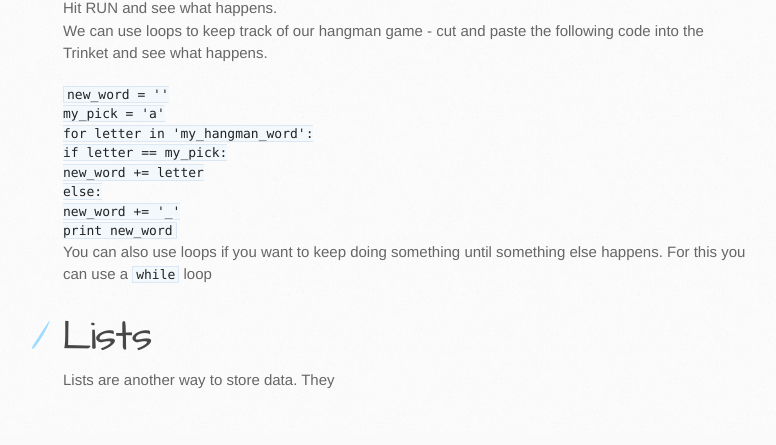
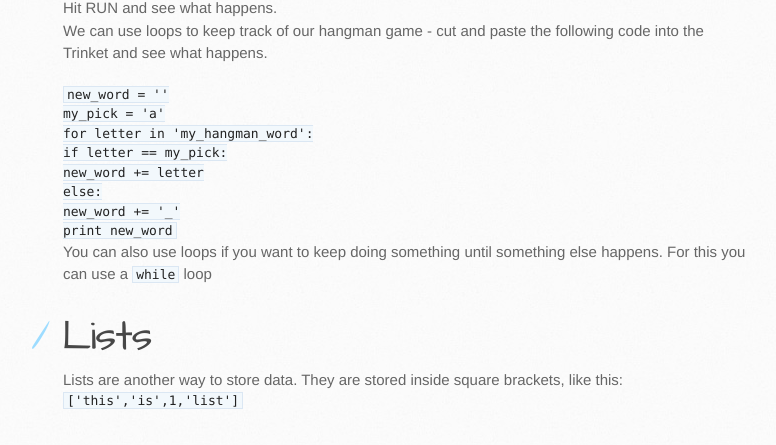
Before and after one commit to Jessica-Grant/Jessica-Grant.github.io, a plain HTML site: page python_intro.html in a window 1280 px wide. Shown: the part 3710-4155 px from the top of the page, without its empty margins (107-883 px from the left). Drawn offline with Linux system fonts and the light colour scheme.

Commit message:
Update python_intro.html

```diff
--- a/python_intro.html
+++ b/python_intro.html
@@ -125,4 +125,5 @@ print new_word <br>
 
 
 <h1>Lists</h1>
-<p>Lists are another way to store data.  They
+<p>Lists are another way to store data.  They are stored inside square brackets, like this:
+<code>['this','is',1,'list']</code>
```
